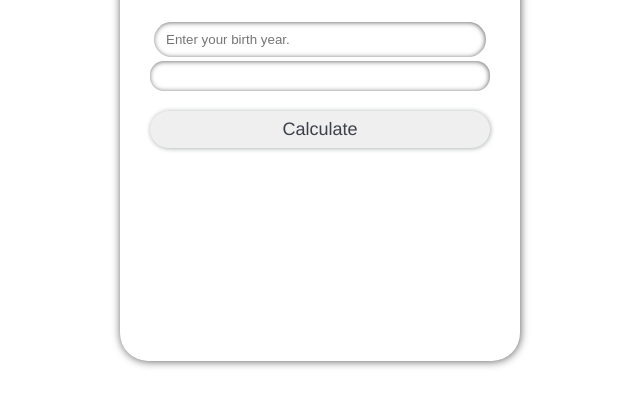
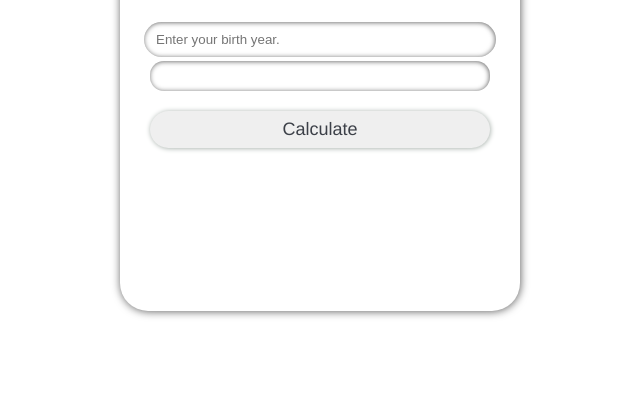
Before and after one commit to Erysmal/bugtek, a plain HTML site: page index.html in a window 1280 px wide. Shown: the part 243-650 px from the top of the page, without its empty margins (320-960 px from the left). Drawn offline with Linux system fonts and the light colour scheme.

Commit message:
update style.css

```diff
--- a/style.css
+++ b/style.css
@@ -8,7 +8,7 @@ body {
   text-align: center;
   margin: 80px auto 50px auto;
   width:400px;
-  height:500px;
+  height:450px;
   box-shadow: 0.5px 0.5px 9px rgb(96,96,96);
   border-radius:28px;
   padding-top:24px;
@@ -29,7 +29,7 @@ h1 {
 #input-el {
   border-radius: 30px;
   padding: 10px 0 10px 12px;
-  width: 80%;
+  width: 85%;
   border-style: none;
   margin-bottom: 4px;
   margin-top: 15px;
```
